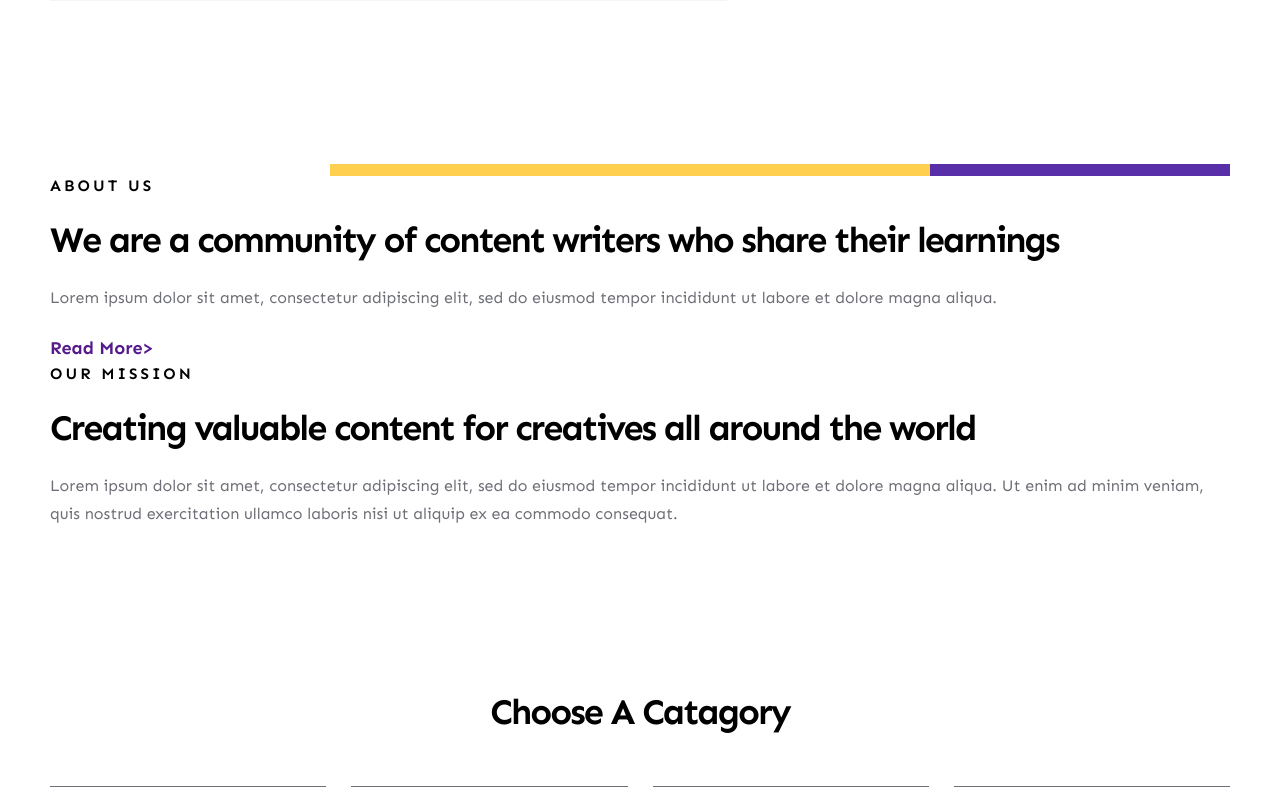
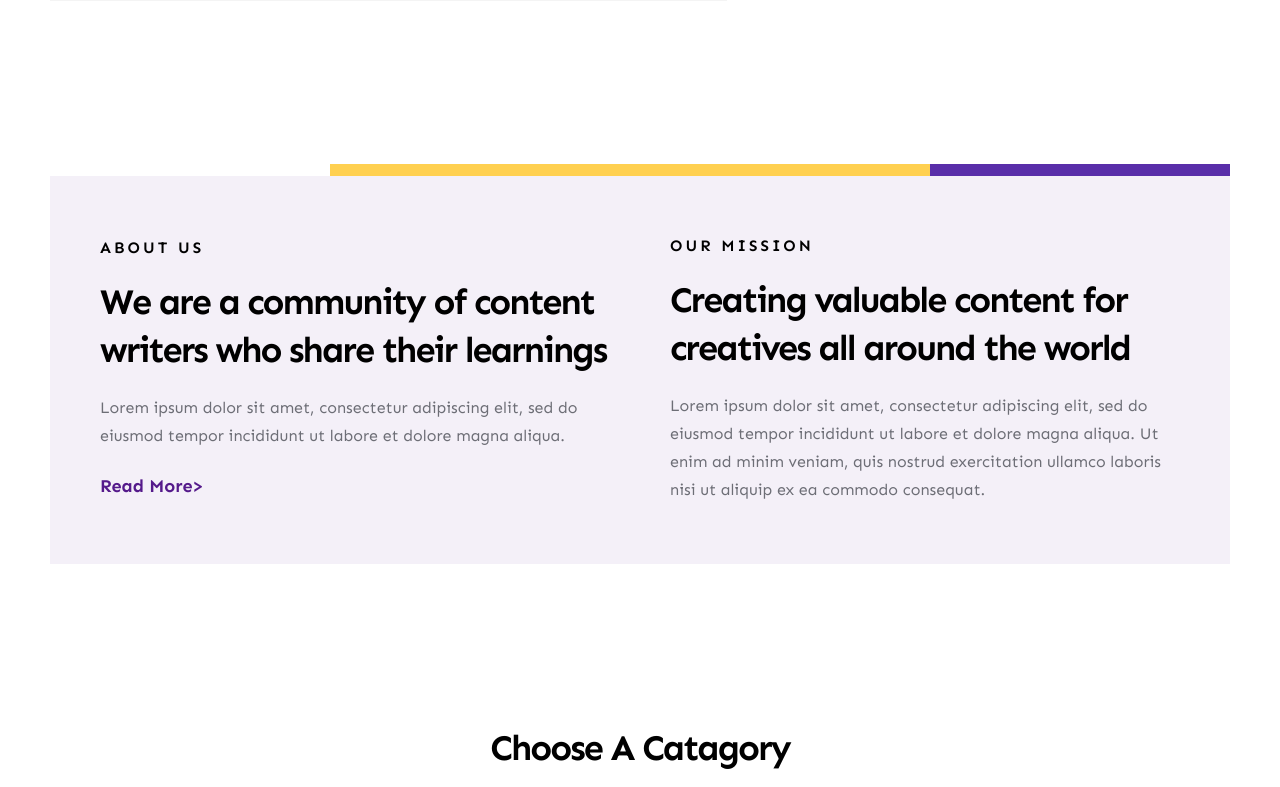
Before and after one commit to Atuleojonugwa/Whitespace, a Django app: page / in a window 1280 px wide. Shown: the part 1645-2432 px from the top of the page. Run offline with Django 5.2, Linux system fonts and the light colour scheme.

Commit message:
Abu styling corrected

```diff
--- a/static/style.css
+++ b/static/style.css
@@ -197,7 +197,22 @@ button{
     height: 12px;
 }
 
+.Abu{
+    display: flex;
+    justify-content: center;
+    align-items: center;
+    background-color:var(--lavender);
+    padding: 30px;
+}
+.Abu-crd1{
+    width: 50%;
+    padding: 20px;
+}
+.Abu-crd2{
+    width: 50%;
+    padding: 30px;
 
+}
 /* abu styling ends  */
 
 /* catagory styling begins  */
```
